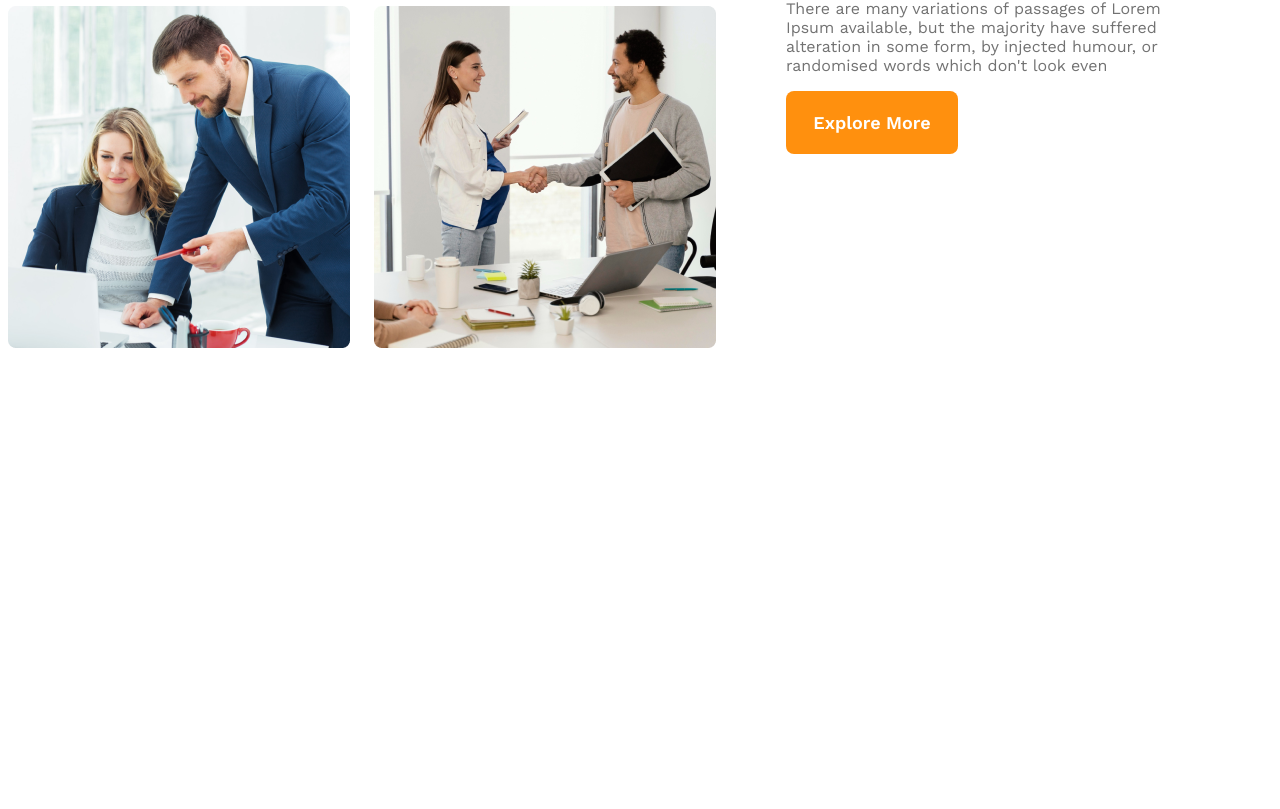
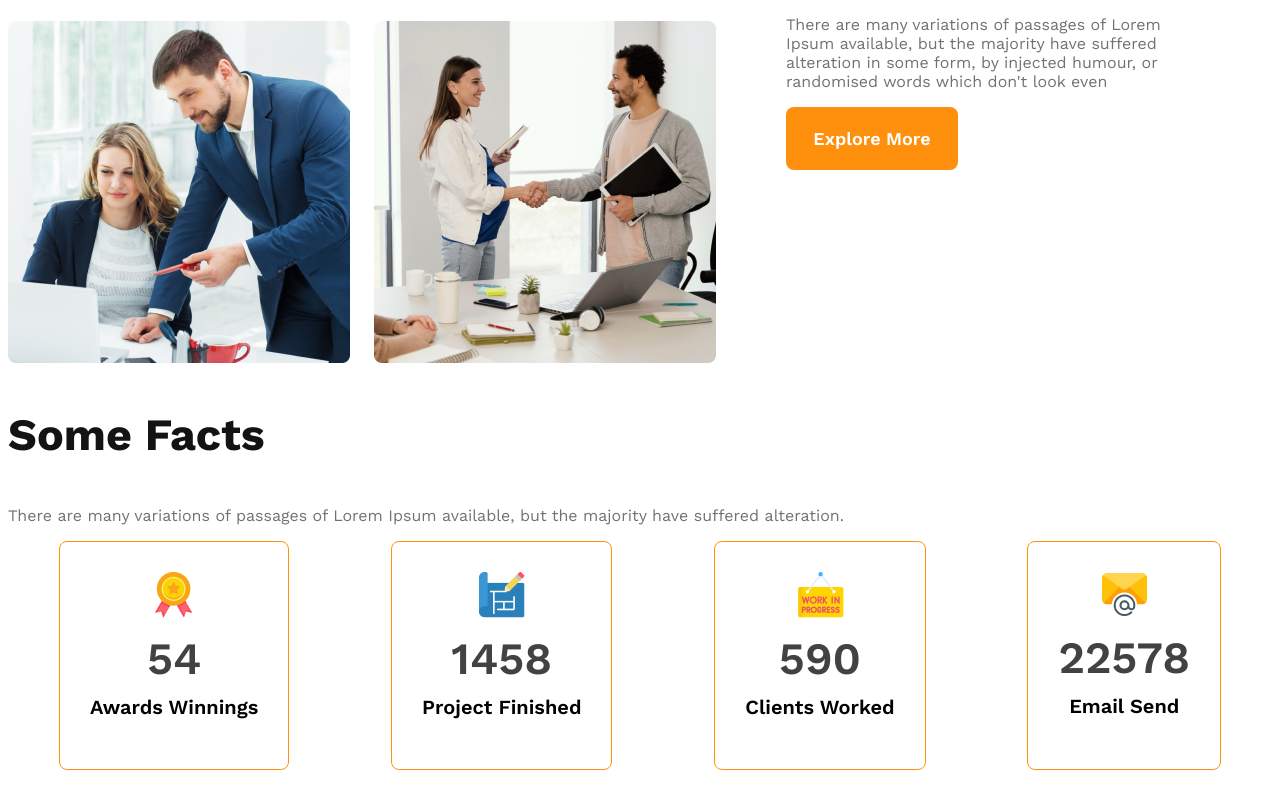
Before and after one commit to cssmh/g3-architects-website, a plain HTML site: page index.html in a window 1280 px wide. Shown: the part 1375-2184 px from the top of the page. Before the commit the page ends 1793 px from the top, so only its background shows below. Drawn offline with nearby package versions, Linux system fonts and the light colour scheme.

Commit message:
next task finidh

```diff
--- a/index.html
+++ b/index.html
@@ -10,7 +10,7 @@
     <!-- Header start -->
     <header>
     <nav>
-        <h3 class="nav-title">G3 Architects</h3>
+        <h3 class="section-title">G3 Architects</h3>
         <ul>
             <li><a href="">Home</a></li>
             <li><a href="">About</a></li>
@@ -43,8 +43,36 @@
                 <button class="btn-primary">Explore More</button>
             </div>
         </section>
-        <section>
+        <!-- Feature Section -->
+        <section class="features">
 
+        </section>
+        <!-- Facts Section -->
+        <section class="facts">
+            <h3 class="section-title">Some Facts</h3>
+            <p class="text-light-gray">There are many variations of passages of Lorem Ipsum available, but the majority have suffered alteration.</p>
+            <div class="facts-card-container">
+                <div class="card">
+                    <img src="images/icons/ribon.png" alt="">
+                    <h2 class="card-stats">54</h2>
+                    <p class="card-title">Awards Winnings</p>
+                </div>
+                <div class="card">
+                    <img src="images/icons/projects.png" alt="">
+                    <h2 class="card-stats">1458</h2>
+                    <p class="card-title">Project Finished</p>
+                </div>
+                <div class="card">
+                    <img src="images/icons/customers.png" alt="">
+                    <h2 class="card-stats">590</h2>
+                    <p class="card-title">Clients Worked</p>
+                </div>
+                <div class="card">
+                    <img src="images/icons/email.png" alt="">
+                    <h2 class="card-stats">22578</h2>
+                    <p class="card-title">Email Send</p>
+                </div>
+            </div>
         </section>
     </main>
     <footer>
--- a/styles/architect.css
+++ b/styles/architect.css
@@ -26,6 +26,11 @@
 .text-light-gray{
     color:#727272;
 }
+.section-title{
+    color: #131313;
+    font-size: 2.8rem;
+    font-weight: 700;
+}
 
 /* Header styles */
 header{
@@ -37,11 +42,7 @@ nav{
     justify-content: space-between;
     align-items: center;
 }
-.nav-title{
-    color: #131313;
-    font-size: 40px;
-    font-weight: 700;
-}
+
 nav > ul{
     display: flex;
 }
@@ -108,6 +109,47 @@ main{
     font-weight: 700;
 }
 
+/* Facts Section */
+
+.facts-card-container{
+    display: flex;
+    justify-content: space-around;
+}
+.facts-card-container .card{
+    border-radius: 8px;
+    border: 1px solid #FF900E;
+    text-align: center;
+    padding: 30px;
+}
+
+.facts-card-container .card-stats{
+    color: #424242;
+    font-size: 2.8rem;
+    font-weight: 600;
+    margin-top: 10px;
+    margin-bottom: 10px;
+}
+
+.facts-card-container .card-title{
+    color-scheme: #727272;
+    font-size: 1.25rem;
+    font-weight: 600;
+    margin-top: 5px;
+}
+
+
+
+
+
+
+
+
+
+
+
+
+
+
 
 /* Responsive Media styles */
 /* Mobile devices */
```
